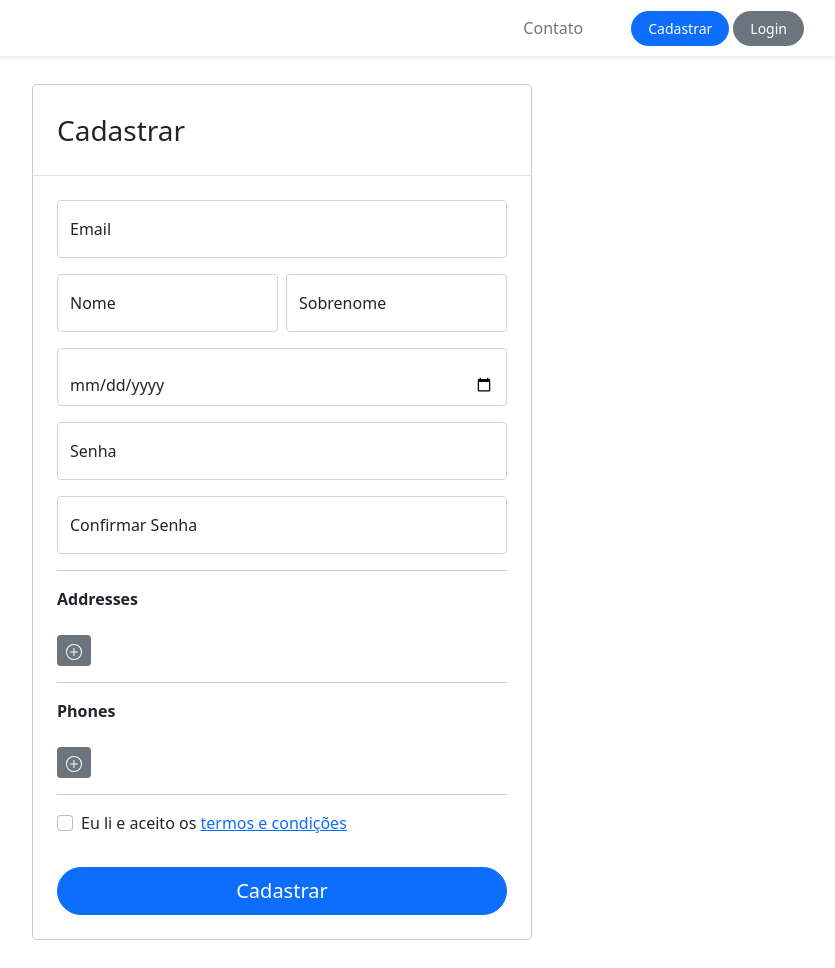
After one commit to legioz/crud-clientes-django, a Django app: page /register in a window 1280 px wide. The commit adds this page. Shown: the whole page, without its empty margins (358-1193 px from the left). Run offline with Django 4.2, Linux system fonts and the light colour scheme.

Commit message:
feat: impl. user register and login views

```diff
--- a/apps/customer/urls.py
+++ b/apps/customer/urls.py
@@ -1,7 +1,11 @@
 from django.urls import path
 
-from apps.customer.views import CustomerView
+from apps.customer import views
 
 urlpatterns = [
-    path("customer/<uuid>", CustomerView.as_view(), name="customer"),
+    path("", views.IndexView.as_view(), name="index"),
+    path("login", views.LoginView.as_view(), name="login"),
+    path("logout", views.LogoutView.as_view(), name="logout"),
+    path("register", views.RegisterView.as_view(), name="register"),
+    path("customer/<uuid>", views.CustomerView.as_view(), name="customer"),
 ]
--- a/apps/customer/views.py
+++ b/apps/customer/views.py
@@ -1,17 +1,86 @@
 from django.shortcuts import render, redirect
 from apps.customer import models
-from django.views.generic import ListView, TemplateView
+from apps.core.models import User
+from django.views.generic import ListView, TemplateView, RedirectView
 from django.contrib.auth.mixins import LoginRequiredMixin
+from django.contrib.auth import login, logout, authenticate
+
+
+class IndexView(TemplateView):
+    template_name = "index.html"
+    context = {}
+
+    def get(self, *args, **kwargs):
+        return render(self.request, self.template_name, self.context)
+
+    def post(self, *args, **kwargs):
+        return redirect("index")
+
+
+class LoginView(TemplateView):
+    template_name = "customer/login.html"
+    context = {}
+
+    def get(self, *args, **kwargs):
+        # self.context.update(kwargs)
+        return render(self.request, self.template_name, self.context)
+
+    def post(self, *args, **kwargs):
+        try:
+            email = self.request.POST.get("email")
+            password = self.request.POST.get("password")
+            if email and password:
+                user = authenticate(email=email, password=password)
+                if user is None:
+                    raise Exception("Invalid User")
+                login(self.request, user)
+            return redirect("index")
+        except Exception as e:
+            return redirect("login", error=True)
+
+
+class LogoutView(RedirectView):
+    def get(self, *args, **kwargs):
+        logout(self.request)
+        return redirect("index")
+
+
+class RegisterView(TemplateView):
+    template_name = "customer/register.html"
+    context = {}
+
+    def get(self, *args, **kwargs):
+        return render(self.request, self.template_name, self.context)
+
+    def post(self, *args, **kwargs):
+        user_data = {
+            "email": self.request.POST.get("email"),
+            "first_name": self.request.POST.get("first_name"),
+            "last_name": self.request.POST.get("last_name"),
+            "birth": self.request.POST.get("birth"),
+            "password": self.request.POST.get("password"),
+        }
+        user = User.objects.create_user(**user_data)
+        user.save()
+        address_list = [v for k, v in self.request.POST.items() if "address" in k and v]
+        for current_address in address_list:
+            address = models.Address.objects.create(user=user, address=current_address)
+            address.save()
+        phone_list = [v for k, v in self.request.POST.items() if "phone" in k and v]
+        for current_phone in phone_list:
+            phone = models.Phone.objects.create(user=user, number=current_phone)
+            phone.save()
+        return redirect("index")
 
 
 class CustomerView(LoginRequiredMixin, TemplateView):
-    template_name = ""
-    context = {
-
-    }
+    template_name = "customer/customer.html"
+    context = {}
 
     def get(self, *args, **kwargs):
-        render(self.request, self.template_name, self.context)
+        return render(self.request, self.template_name, self.context)
 
     def post(self, *args, **kwargs):
+        user = User.objects.create_user(kwargs)
+        print(user)
         return redirect()
--- /dev/null
+++ b/assets/js/base.js
@@ -0,0 +1,267 @@
+document.addEventListener("DOMContentLoaded", () => {
+	// Get all "navbar-burger" elements
+	const $navbarBurgers = Array.prototype.slice.call(
+		document.querySelectorAll(".navbar-burger"),
+		0
+	);
+
+	// Check if there are any navbar burgers
+	if ($navbarBurgers.length > 0) {
+		// Add a click event on each of them
+		$navbarBurgers.forEach((el) => {
+			el.addEventListener("click", () => {
+				// Get the target from the "data-target" attribute
+				const target = el.dataset.target;
+				const $target = document.getElementById(target);
+
+				// Toggle the "is-active" class on both the "navbar-burger" and the "navbar-menu"
+				el.classList.toggle("is-active");
+				$target.classList.toggle("is-active");
+			});
+		});
+	}
+});
+
+function showLanguages() {
+	var x = document.getElementById("languages");
+	if (x.style.display === "none") {
+		x.style.display = "block";
+	} else {
+		x.style.display = "none";
+	}
+}
+
+function formatar_nome_gym(campo_texto) {
+	var invalid_name = document.getElementById('invalid_name');
+	if (campo_texto.value.length <= 5) {
+		campo_texto.classList.remove('is-success');
+		campo_texto.classList.add('is-danger');
+		invalid_name.classList.remove('is-hidden');
+		return false;
+	}
+	campo_texto.classList.remove('is-danger');
+	campo_texto.classList.add('is-success');
+	invalid_name.classList.add('is-hidden');
+	return true;
+}
+
+function formatar_cpf_cnpj(campo_texto) {
+	var valido;
+	if (campo_texto.value.length <= 11) {
+		campo_texto.value = mascara_cpf(campo_texto.value).trim();
+		valido = valida_cpf(campo_texto.value);
+	} else {
+		campo_texto.value = mascara_cnpj(campo_texto.value).trim();
+		valido = validar_cnpj(campo_texto.value);
+	}
+	if (!valido) {
+		campo_texto.classList.remove('is-success');
+		campo_texto.classList.add('is-danger');
+	} else {
+		campo_texto.classList.remove('is-danger');
+		campo_texto.classList.add('is-success');
+	}
+	if (valido) {
+		campo_texto.classList.remove('is-invalid');
+		campo_texto.classList.add('is-valid');
+	} else {
+		campo_texto.classList.remove('is-valid');
+		campo_texto.classList.add('is-invalid');
+	}
+
+}
+
+function retirar_formatacao_cpf_cnpj(campo_texto) {
+	campo_texto.value = campo_texto.value.replace(/(\.|\/|\-)/g, "");
+}
+
+function mascara_cpf(valor) {
+	return valor.replace(/(\d{3})(\d{3})(\d{3})(\d{2})/g, "\$1.\$2.\$3\-\$4");
+}
+
+
+function mascara_cnpj(valor) {
+	return valor.replace(/(\d{2})(\d{3})(\d{3})(\d{4})(\d{2})/g, "\$1.\$2.\$3\/\$4\-\$5");
+}
+
+function validar_cnpj(cnpj) {
+
+	cnpj = cnpj.replace(/[^\d]+/g, '');
+
+	if (cnpj == '') return false;
+
+	if (cnpj.length != 14)
+		return false;
+
+	// Elimina CNPJs invalidos conhecidos
+	if (cnpj == "00000000000000" ||
+		cnpj == "11111111111111" ||
+		cnpj == "22222222222222" ||
+		cnpj == "33333333333333" ||
+		cnpj == "44444444444444" ||
+		cnpj == "55555555555555" ||
+		cnpj == "66666666666666" ||
+		cnpj == "77777777777777" ||
+		cnpj == "88888888888888" ||
+		cnpj == "99999999999999")
+		return false;
+
+	// Valida DVs
+	tamanho = cnpj.length - 2
+	numeros = cnpj.substring(0, tamanho);
+	digitos = cnpj.substring(tamanho);
+	soma = 0;
+	pos = tamanho - 7;
+	for (i = tamanho; i >= 1; i--) {
+		soma += numeros.charAt(tamanho - i) * pos--;
+		if (pos < 2)
+			pos = 9;
+	}
+	resultado = soma % 11 < 2 ? 0 : 11 - soma % 11;
+	if (resultado != digitos.charAt(0))
+		return false;
+
+	tamanho = tamanho + 1;
+	numeros = cnpj.substring(0, tamanho);
+	soma = 0;
+	pos = tamanho - 7;
+	for (i = tamanho; i >= 1; i--) {
+		soma += numeros.charAt(tamanho - i) * pos--;
+		if (pos < 2)
+			pos = 9;
+	}
+	resultado = soma % 11 < 2 ? 0 : 11 - soma % 11;
+	if (resultado != digitos.charAt(1))
+		return false;
+
+	return true;
+
+}
+
+function valida_cpf(cpf) {
+	if (typeof cpf !== "string") return false
+	cpf = cpf.replace(/[\s.-]*/igm, '')
+	if (
+		!cpf ||
+		cpf.length != 11 ||
+		cpf == "00000000000" ||
+		cpf == "11111111111" ||
+		cpf == "22222222222" ||
+		cpf == "33333333333" ||
+		cpf == "44444444444" ||
+		cpf == "55555555555" ||
+		cpf == "66666666666" ||
+		cpf == "77777777777" ||
+		cpf == "88888888888" ||
+		cpf == "99999999999"
+	) {
+		return false
+	}
+	var soma = 0
+	var resto
+	for (var i = 1; i <= 9; i++)
+		soma = soma + parseInt(cpf.substring(i - 1, i)) * (11 - i)
+	resto = (soma * 10) % 11
+	if ((resto == 10) || (resto == 11)) resto = 0
+	if (resto != parseInt(cpf.substring(9, 10))) return false
+	soma = 0
+	for (var i = 1; i <= 10; i++)
+		soma = soma + parseInt(cpf.substring(i - 1, i)) * (12 - i)
+	resto = (soma * 10) % 11
+	if ((resto == 10) || (resto == 11)) resto = 0
+	if (resto != parseInt(cpf.substring(10, 11))) return false
+	return true
+}
+
+function check_equal_password() {
+	password = document.getElementById('password');
+	password_confirm = document.getElementById('confirm_password');
+	submit_button = document.getElementById('submit_button');
+	if (password_confirm.value == password.value) {
+		password_confirm.classList.remove('is-invalid');
+		password_confirm.classList.add('is-valid');
+		submit_button.removeAttribute('disabled');
+	} else {
+		password_confirm.classList.remove('is-valid');
+		password_confirm.classList.add('is-invalid');
+		submit_button.setAttribute('disabled', true);
+	}
+}
+
+
+function check_valid_password(el) {
+	var valid = true;
+	password = el;
+	invalid_password_confirm_msg = document.getElementById('invalid_password_confirm_msg');
+	invalid_password_confirm_msg.innerHTML = "A Senha precisa conter:";
+	// Validate lowercase letters
+	var lower_case_letters = /[a-z]/g;
+	if (!password.value.match(lower_case_letters)) {
+		valid = false;
+		invalid_password_confirm_msg.innerHTML += "<br> - pelomenos 1 caractere minúsculo!";
+	}
+	// Validate capital letters
+	var upper_case_letters = /[A-Z]/g;
+	if (!password.value.match(upper_case_letters)) {
+		valid = false;
+		invalid_password_confirm_msg.innerHTML += "<br> - pelomenos 1 caractere maiúsculo!";
+	}
+	// Validate numbers
+	var numbers = /[0-9]/g;
+	if (!password.value.match(numbers)) {
+		valid = false;
+		invalid_password_confirm_msg.innerHTML += "<br> - pelomenos 1 caractere numérico!";
+	}
+	// Validate length
+	if (password.value.length <= 8) {
+		valid = false;
+		invalid_password_confirm_msg.innerHTML += "<br> - pelomenos 8 caracteres!";
+	}
+	// Validate special char
+	var special_chars = /\W|_/g;
+	if (!password.value.match(special_chars)) {
+		valid = false;
+		invalid_password_confirm_msg.innerHTML += "<br> - pelomenos 1 caractere especial!";
+	}
+	if (valid) {
+		el.classList.remove('is-invalid');
+		el.classList.add('is-valid');
+	} else {
+		el.classList.remove('is-valid');
+		el.classList.add('is-invalid');
+	}
+	check_equal_password();
+}
+
+
+function check_valid_username(el) {
+	var valid_username = "^(?=.{8,20}$)(?![_.])(?!.*[_.]{2})[a-zA-Z0-9._]+(?<![_.])$";
+	if (!el.value.match(valid_username)) {
+		document.getElementById('usuario_check_msg').innerHTML = "O Usuário deve ter mais de 8 caracteres: (números, letras e ._ )<br>Espaços e caracteres especiais não são permitidos!";
+		el.classList.classList.remove('is-success');
+		el.classList.classList.add('is-danger');
+	}
+	document.getElementById('usuario_check_msg').innerHTML = "";
+}
+
+
+function validate_email(el) {
+	var valid_email = /^\w+([\.-]?\w+)*@\w+([\.-]?\w+)*(\.\w{2,3})+$/;
+	if (!el.value.match(valid_email)) {
+		el.classList.remove('is-valid');
+		el.classList.add('is-invalid');
+	} else {
+		el.classList.remove('is-invalid');
+		el.classList.add('is-valid');
+	}
+}
+
+function validate_name(el, size) {
+	if (el.value.length < size) {
+		el.classList.remove('is-valid');
+		el.classList.add('is-invalid');
+	} else {
+		el.classList.remove('is-invalid');
+		el.classList.add('is-valid');
+	}
+}
--- a/config/settings.py
+++ b/config/settings.py
@@ -29,6 +29,7 @@ DEBUG = config("DEBUG", default=False, cast=bool)
 ALLOWED_HOSTS = ["*"]
 
 AUTH_USER_MODEL = "core.User"
+LOGIN_URL= "/"
 
 # Application definition
 
--- a/templates/base.html
+++ b/templates/base.html
@@ -1,27 +1,20 @@
 {% load static %}
-<!DOCTYPE html>
+<!doctype html>
 <html lang="en">
 
 <head>
-    <meta charset="utf-8" />
-    <meta name="viewport" content="width=device-width, initial-scale=1, shrink-to-fit=no" />
-    <meta name="description" content="" />
-    <meta name="author" content="" />
-    <title>New Age - Start Bootstrap Theme</title>
-    <link rel="icon" type="image/x-icon" href="assets/favicon.ico" />
-    <!-- Bootstrap icons-->
-    <link href="https://cdn.jsdelivr.net/npm/bootstrap-icons@1.5.0/font/bootstrap-icons.css" rel="stylesheet" />
-    <!-- Google fonts-->
-    <link rel="preconnect" href="https://fonts.gstatic.com" />
-    <link href="https://fonts.googleapis.com/css2?family=Newsreader:ital,wght@0,600;1,600&amp;display=swap"
-        rel="stylesheet" />
-    <link
-        href="https://fonts.googleapis.com/css2?family=Mulish:ital,wght@0,300;0,500;0,600;0,700;1,300;1,500;1,600;1,700&amp;display=swap"
-        rel="stylesheet" />
-    <link href="https://fonts.googleapis.com/css2?family=Kanit:ital,wght@0,400;1,400&amp;display=swap"
-        rel="stylesheet" />
-    <!-- Core theme CSS (includes Bootstrap)-->
-    <link href="{% static 'css/styles.css' %}" rel="stylesheet" />
+    <!-- Required meta tags -->
+    <meta charset="utf-8">
+    <meta name="viewport" content="width=device-width, initial-scale=1">
+
+    <!-- Bootstrap CSS -->
+    <link href="https://cdn.jsdelivr.net/npm/bootstrap@5.1.3/dist/css/bootstrap.min.css" rel="stylesheet"
+        integrity="sha384-1BmE4kWBq78iYhFldvKuhfTAU6auU8tT94WrHftjDbrCEXSU1oBoqyl2QvZ6jIW3" crossorigin="anonymous">
+        <script
+        src="https://code.jquery.com/jquery-3.6.0.slim.js"
+        integrity="sha256-HwWONEZrpuoh951cQD1ov2HUK5zA5DwJ1DNUXaM6FsY="
+        crossorigin="anonymous"></script>
+    <title>Hello, world!</title>
     <script src="{% static 'js/base.js' %}"></script>
 </head>
 
@@ -31,9 +24,6 @@
     <nav class="navbar navbar-expand-lg navbar-light shadow-sm">
         <div class="container px-5">
             <!-- <a class="navbar-brand fw-bold" href="#page-top"></a> -->
-            <a class="navbar-brand fw-bold" href="#page-top">
-                <img src="{% static 'assets/logo.png' %}" alt="LegioFit" width="30" height="28">
-            </a>
             <button class="navbar-toggler" type="button" data-bs-toggle="collapse" data-bs-target="#navbarResponsive"
                 aria-controls="navbarResponsive" aria-expanded="false" aria-label="Toggle navigation">
                 Menu
@@ -42,19 +32,14 @@
             <div class="collapse navbar-collapse" id="navbarResponsive">
                 {% if user.is_authenticated %}
                 <ul class="navbar-nav ms-auto me-4 my-3 my-lg-0">
-                    <li class="nav-item"><a class="nav-link me-lg-3" href="#">Agenda</a></li>
-                    <li class="nav-item"><a class="nav-link me-lg-3" href="#">Academias</a></li>
-                    <li class="nav-item"><a class="nav-link me-lg-3" href="#">Rotina</a></li>
 
                     <div class="btn-group">
                         <a class="nav-link dropdown-toggle" data-bs-toggle="dropdown" id="navbarDropdownMenuLink"
                             role="button" data-toggle="dropdown" aria-haspopup="true" aria-expanded="false">
-                            <img src="https://s3.eu-central-1.amazonaws.com/bootstrapbaymisc/blog/24_days_bootstrap/fox.jpg"
-                                width="40" height="40" class="rounded-circle">
                         </a>
                         <div class="dropdown-menu" aria-labelledby="navbarDropdownMenuLink">
-                            <a class="dropdown-item" href="{% url 'profile' %}">Perfil</a>
-                            <a class="dropdown-item" href="{% url 'getout' %}">
+                            <a class="dropdown-item" href="">Perfil</a>
+                            <a class="dropdown-item" href="{% url 'logout' %}">
                                 <i class="fas fa-sign-out-alt"></i>
                                 <span>Sair</span>
                             </a>
@@ -67,9 +52,7 @@
                 {% else %}
 
                 <ul class="navbar-nav ms-auto me-4 my-3 my-lg-0">
-                    <li class="nav-item"><a class="nav-link me-lg-3" href="#">Mais</a></li>
-                    <li class="nav-item"><a class="nav-link me-lg-3" href="#">Documentação</a></li>
-                    <li class="nav-item"><a class="nav-link me-lg-3" href="#contato">Contato</a></li>
+                    <li class="nav-item"><a class="nav-link me-lg-3" href="https://lcorp.dev">Contato</a></li>
                 </ul>
 
                 <a class="btn btn-primary rounded-pill px-3 mb-2 mb-lg-0" href="{% url 'register' %}">
@@ -80,7 +63,7 @@
                 </a>
 
 
-                <a class="ms-1 btn btn-secondary rounded-pill px-3 mb-2 mb-lg-0" href="{% url 'access' %}">
+                <a class="ms-1 btn btn-secondary rounded-pill px-3 mb-2 mb-lg-0" href="{% url 'login' %}">
                     <span class="d-flex align-items-center">
                         <i class="fas fas-plus"></i>
                         <span class="small">Login</span>
@@ -98,6 +81,9 @@
     {% endblock content %}
 
     <!-- Bootstrap core JS-->
-    <script src="{% static 'js/bootstrap/bootstrap.bundle.min.js' %}"></script>
+    <script src="https://cdn.jsdelivr.net/npm/bootstrap@5.1.3/dist/js/bootstrap.bundle.min.js"
+        integrity="sha384-ka7Sk0Gln4gmtz2MlQnikT1wXgYsOg+OMhuP+IlRH9sENBO0LRn5q+8nbTov4+1p" crossorigin="anonymous">
+    </script>
+
     <!-- Core theme JS-->
-    <script src="{% static 'js/scripts.js' %}"></script>
+    <!-- <script src="{% static 'js/scripts.js' %}"></script> -->
--- /dev/null
+++ b/templates/customer/customer.html
@@ -0,0 +1 @@
+{% extends 'base.html' %}
--- /dev/null
+++ b/templates/customer/register.html
@@ -0,0 +1,160 @@
+{% extends 'base.html' %}
+
+{% block content %}
+<section>
+    <div class="container">
+        <div class="modal-dialog modal-dialog-centered">
+            <div class="modal-content">
+                <div class="modal-header bg-gradient-primary-to-secondary p-4">
+                    <h3 class="modal-title">Cadastrar</h3>
+                </div>
+                <div class="modal-body border-0 p-4">
+                    <form id="register-form" class="needs-validation" method="POST" action="{% url 'register' %}">
+                        {% csrf_token %}
+
+                        <div class="form-floating mb-3">
+                            <input class="form-control" id="email" name="email" type="email"
+                                placeholder="email@exemplo.com" required onblur="validate_email(this)"/>
+                            <label for="email">Email</label>
+                            <div class="invalid-feedback">Email inválido!</div>
+                        </div>
+
+                        <div class="row g-2">
+                            <div class="col-md">
+                                <div class="form-floating mb-3">
+                                    <input class="form-control" id="first_name" name="first_name" type="text"
+                                        placeholder="Coloque seu nome aqui" required onblur="validate_name(this, 3)"
+                                        style="text-transform: uppercase" maxlength="50"
+                                    />
+                                    <label for="name">Nome</label>
+                                    <div class="invalid-feedback">Nome inválido!</div>
+                                </div>
+                            </div>
+                            <div class="col-md">
+                                <div class="form-floating mb-3">
+                                    <input class="form-control" id="last_name" name="last_name" type="text"
+                                        placeholder="Coloque seu sobrenome aqui" required onblur="validate_name(this, 3)"
+                                        style="text-transform: uppercase" maxlength="50"
+                                    />
+                                    <label for="last_name">Sobrenome</label>
+                                    <div class="invalid-feedback">Sobrenome inválido!</div>
+                                </div>
+                            </div>
+                        </div>
+
+                        <div class="form-floating mb-3">
+                            <input class="form-control" id="birth" name="birth" type="date"
+                                placeholder="Data de Nascimento" max="{% now 'Y-m-d' %}" required />
+                        </div>
+
+                        <div class="form-floating mb-3">
+                            <input id="password" name="password" class="form-control" type="password"
+                                placeholder="*******" pattern="(?=.*\d)(?=.*[a-z])(?=.*[A-Z]).{8,}" required
+                                onblur="check_valid_password(this)"/>
+                            <label for="password">Senha</label>
+                            <div class="invalid-feedback">Senha não válida</div>
+                            <div class="invalid-feedback" id="invalid_password_confirm_msg"></div>
+                        </div>
+
+                        <div class="form-floating mb-3">
+                            <input id="confirm_password" name="confirm_password" class="form-control" type="password"
+                                placeholder="*******" pattern="(?=.*\d)(?=.*[a-z])(?=.*[A-Z]).{8,}" required
+                                onblur="check_equal_password();" />
+                            <label for="confirm_password">Confirmar Senha</label>
+                            <div class="invalid-feedback">As senhas não são iguais! Validar confirmação.</div>
+                        </div>
+                        <hr>
+
+                        <div class="mb-3" id="address">
+                            <label for="address" class="form-label fw-bolder">Addresses</label>
+                        </div>
+                        <button onclick="add_address(this)" class="btn btn-secondary btn-sm">
+                            <svg xmlns="http://www.w3.org/2000/svg" width="16" height="16" fill="currentColor" class="bi bi-plus-circle" viewBox="0 0 16 16">
+                                <path d="M8 15A7 7 0 1 1 8 1a7 7 0 0 1 0 14zm0 1A8 8 0 1 0 8 0a8 8 0 0 0 0 16z"/>
+                                <path d="M8 4a.5.5 0 0 1 .5.5v3h3a.5.5 0 0 1 0 1h-3v3a.5.5 0 0 1-1 0v-3h-3a.5.5 0 0 1 0-1h3v-3A.5.5 0 0 1 8 4z"/>
+                            </svg>
+                        </button>
+                        <hr>
+                        <div class="mb-3 mt-3" id="phones">
+                            <label for="phone" class="form-label fw-bolder">Phones</label>
+                        </div>
+                        <button onclick="add_phone(this)" class="btn btn-secondary btn-sm">
+                            <svg xmlns="http://www.w3.org/2000/svg" width="16" height="16" fill="currentColor" class="bi bi-plus-circle" viewBox="0 0 16 16">
+                                <path d="M8 15A7 7 0 1 1 8 1a7 7 0 0 1 0 14zm0 1A8 8 0 1 0 8 0a8 8 0 0 0 0 16z"/>
+                                <path d="M8 4a.5.5 0 0 1 .5.5v3h3a.5.5 0 0 1 0 1h-3v3a.5.5 0 0 1-1 0v-3h-3a.5.5 0 0 1 0-1h3v-3A.5.5 0 0 1 8 4z"/>
+                              </svg>
+                        </button>
+
+                        <hr id="hr-address">
+                        <div class="form-floating mb-2">
+                            <div class="form-check">
+                                <input class="form-check-input" name="accept" type="checkbox" required>
+                                Eu li e aceito os <a href="https://lcorp.dev">termos e condições</a>
+                            </div>
+                        </div>
+
+                        <!-- Submit Button-->
+                        <br>
+                        <div class="d-grid"><button class="btn btn-primary rounded-pill btn-lg" id="submit_button"
+                                type="submit">Cadastrar</button></div>
+                    </form>
+                </div>
+            </div>
+        </div>
+    </div>
+</section>
+
+
+
+
+{% if ok == False %}
+<script>
+    alert('\n Dados inválidos!\n Valide antes de tentar novamente!');
+</script>
+{% endif %}
+<script>
+var input_fields = document.querySelectorAll(".form-control")
+var button = document.querySelector("#submit_button")
+
+input_fields.forEach(function (input_item) {
+    input_item.addEventListener("input", function () {
+        if (input_item.value.length > 3) {
+            button.disabled = false
+            button.className = " btn btn-primary rounded-pill btn-lg enabled"
+
+        }
+    })
+})
+function makeid(length) {
+    var result           = '';
+    var characters       = 'ABCDEFGHIJKLMNOPQRSTUVWXYZabcdefghijklmnopqrstuvwxyz0123456789';
+    var charactersLength = characters.length;
+    for ( var i = 0; i < length; i++ ) {
+      result += characters.charAt(Math.floor(Math.random() *
+ charactersLength));
+   }
+   return result;
+}
+
+function validation() {
+    var email = document.querySelector("#email")
+    var first_name = document.querySelector("#first_name")
+    var last_name = document.querySelector("#last_name")
+    var first_name_text = document.querySelector("#first_name_text")
+
+}
+
+validation();
+
+function add_address(params) {
+    lastInputField = makeid(20);
+    $("<input type='text' maxlength='30' class='form-control mt-1' name='address" + lastInputField + "'>").appendTo($("#address"));
+}
+
+function add_phone(params) {
+    lastInputField = makeid(20);
+    $("<input type='number' maxlength='250' class='form-control mt-1' name='phone" + lastInputField + "'>").appendTo($("#phones"));
+}
+
+</script>
+{% endblock %}
--- /dev/null
+++ b/templates/index.html
@@ -0,0 +1,3 @@
+{% extends 'base.html' %}
+
+<h1> Olá </h1>
```
Also changed, not shown: templates/customer/login.html (added, +49 -0 lines), apps/customer/migrations/0001_initial.py (added).
